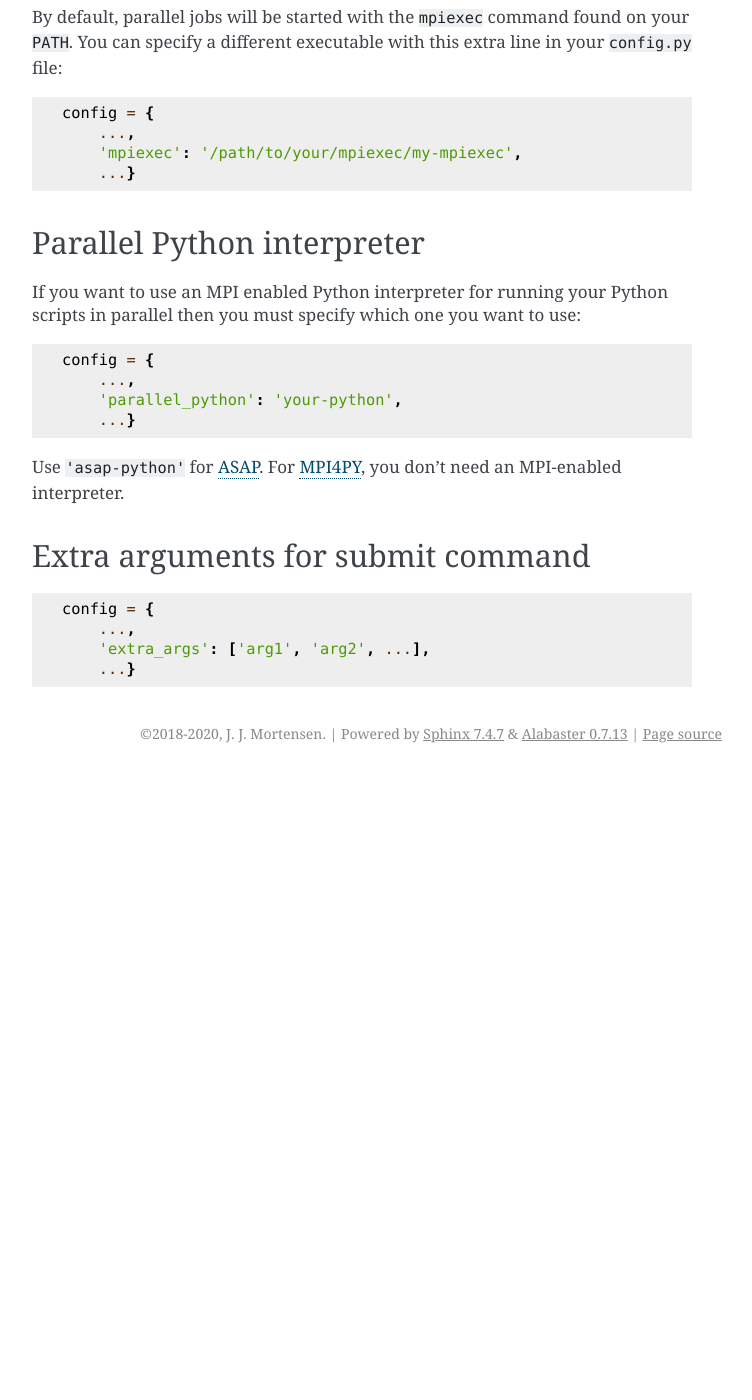
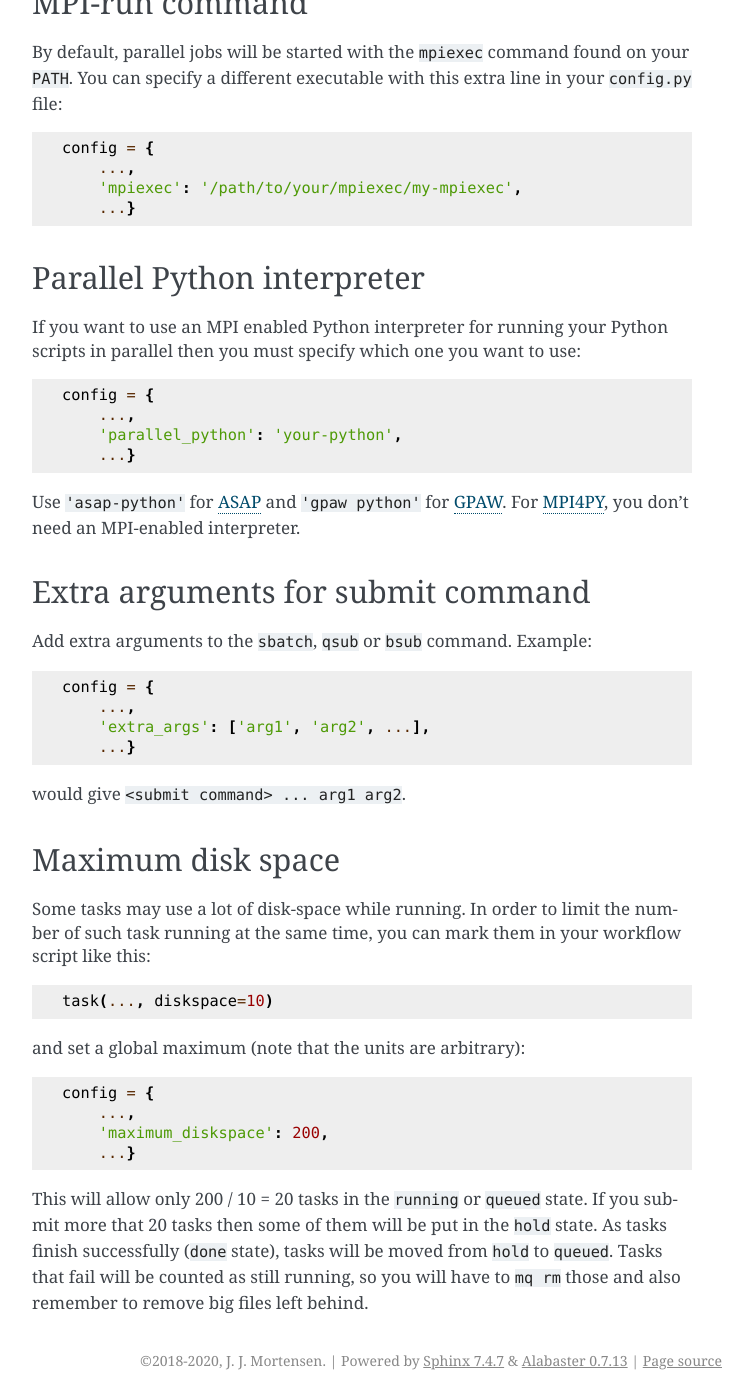
Before and after one commit to Yangxinsix/myqueue, a Sphinx documentation site: the page built from docs/configuration.rst, in a window 1280 px wide and 1400 px high, scrolled down 2116 px. Shown: the whole window, without its empty margins (388-1140 px from the left). Built offline with Sphinx 7.4.7, drawn with Linux system fonts in a browser that asks for light colours; the version number could not be read and is left out; before the commit the page ends 2889 px from its top, so only the background shows below that; some of the changed text lies outside the part shown.

Commit message:
Document maximum_diskspace

```diff
--- a/docs/configuration.rst
+++ b/docs/configuration.rst
@@ -27,15 +27,16 @@ Here is an example configuration file:
 The configuration file uses Python syntax to define a dictionary called
 ``config``.  The dictionary can have the following key-value pairs:
 
-===================  ======================  ========
-Key                  Description
-===================  ======================  ========
-``scheduler``        :ref:`scheduler`        required
-``nodes``            :ref:`nodes`            required
-``mpiexec``          :ref:`mpiexec`          optional
-``parallel_python``  :ref:`parallel_python`  optional
-``extra_args``       :ref:`extra_args`       optional
-===================  ======================  ========
+=====================  ======================  ========
+Key                    Description
+=====================  ======================  ========
+``scheduler``          :ref:`scheduler`        required
+``nodes``              :ref:`nodes`            required
+``mpiexec``            :ref:`mpiexec`          optional
+``parallel_python``    :ref:`parallel_python`  optional
+``extra_args``         :ref:`extra_args`       optional
+``maximum_diskspace``  :ref:`max_disk`         optional
+=====================  ======================  ========
 
 See details below.
 
@@ -47,9 +48,16 @@ Name of scheduler
 
 The type of scheduler you are using must be ``'slurm'``, ``'pbs'``, ``'lsf'`` or
 ``'local'``.  The *local* scheduler can be used for testing on a system without
-SLURM/LSF/PBS.  Start the local scheduler with::
+SLURM/LSF/PBS.  Start the local scheduler with:
+
+.. highlight:: bash
+
+::
 
     $ python3 -m myqueue.local
+
+
+.. highlight:: python
 
 
 .. _nodes:
@@ -128,8 +136,12 @@ scripts in parallel then you must specify which one you want to use::
         'parallel_python': 'your-python',
         ...}
 
-Use ``'asap-python'`` for ASAP_.  For MPI4PY_,
-you don't need an MPI-enabled interpreter.
+Use ``'asap-python'`` for ASAP_ and ``'gpaw python'`` for GPAW_.
+For MPI4PY_, you don't need an MPI-enabled interpreter.
+
+.. _MPI4PY: https://mpi4py.readthedocs.io/en/stable/index.html
+.. _ASAP: https://wiki.fysik.dtu.dk/asap
+.. _GPAW: https://wiki.fysik.dtu.dk/gpaw
 
 
 .. _extra_args:
@@ -137,13 +149,37 @@ you don't need an MPI-enabled interpreter.
 Extra arguments for submit command
 ==================================
 
-::
+Add extra arguments to the ``sbatch``, ``qsub`` or ``bsub`` command.
+Example::
 
     config = {
         ...,
         'extra_args': ['arg1', 'arg2', ...],
         ...}
 
+would give ``<submit command> ... arg1 arg2``.
 
-.. _MPI4PY: https://mpi4py.readthedocs.io/en/stable/index.html
-.. _ASAP: https://wiki.fysik.dtu.dk/asap
+
+.. _max_disk:
+
+Maximum disk space
+==================
+
+Some tasks may use a lot of disk-space while running.  In order to limit the
+number of such task running at the same time, you can mark them in your workflow
+script like this::
+
+    task(..., diskspace=10)
+
+and set a global maximum (note that the units are arbitrary)::
+
+    config = {
+        ...,
+        'maximum_diskspace': 200,
+        ...}
+
+This will allow only 200 / 10 = 20 tasks in the ``running`` or ``queued`` state.
+If you submit more that 20 tasks then some of them will be put in the ``hold``
+state.  As tasks finish successfully (``done`` state), tasks will be moved from
+``hold`` to ``queued``.  Tasks that fail will be counted as still running, so you
+will have to ``mq rm`` those and also remember to remove big files left behind.
```
Also changed, not shown: 2 other files.
